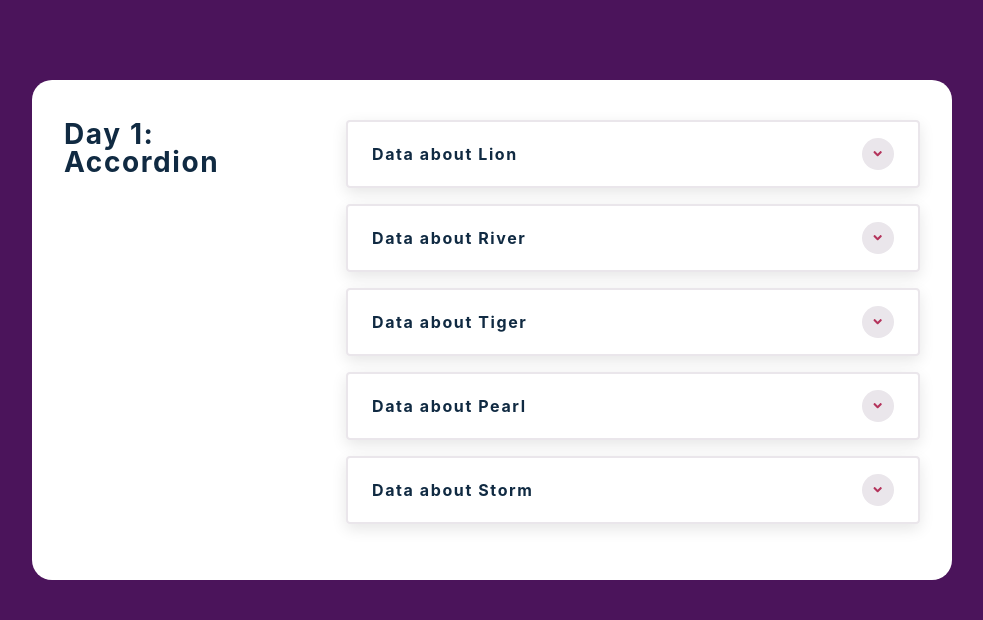
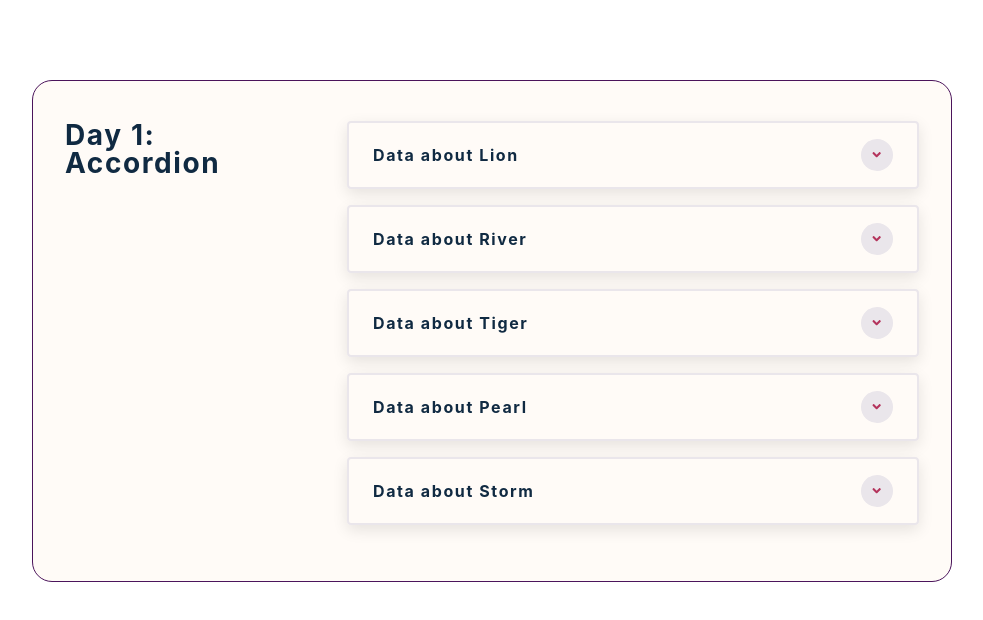
Before and after one commit to VibhourSharma/React-features, a React (Vite) app: page / in a window 1280 px wide. Shown: the top 620 px of the page, without its empty margins (148-1131 px from the left). Built offline with nearby package versions, Linux system fonts and the light colour scheme.

Commit message:
🎨Accordion: Styling updated

```diff
--- a/src/components/Accordion/Accordion.css
+++ b/src/components/Accordion/Accordion.css
@@ -3,14 +3,7 @@
   padding: 0;
   box-sizing: border-box;
 }
-body {
-  font-family: -apple-system, BlinkMacSystemFont, "Segoe UI", Roboto, Oxygen,
-    Ubuntu, Cantarell, "Open Sans", "Helvetica Neue", sans-serif;
-  background: #4b145b;
-  color: hsl(209, 61%, 16%);
-  line-height: 1.5;
-  font-size: 0.875rem;
-}
+
 h3,
 h4 {
   letter-spacing: 0.1rem;
@@ -36,9 +29,15 @@ h4 {
 }
 
 .container {
+  font-family: -apple-system, BlinkMacSystemFont, "Segoe UI", Roboto, Oxygen,
+    Ubuntu, Cantarell, "Open Sans", "Helvetica Neue", sans-serif;
+  background-color: #fffbf7;
+  border: 1px solid #4b145b;
+  color: hsl(209, 61%, 16%);
+  line-height: 1.5;
+  font-size: 0.875rem;
   width: 90vw;
   margin: 5rem auto;
-  background: #fff;
   border-radius: 20px;
   padding: 2.5rem 2rem;
   max-width: 920px;
```
